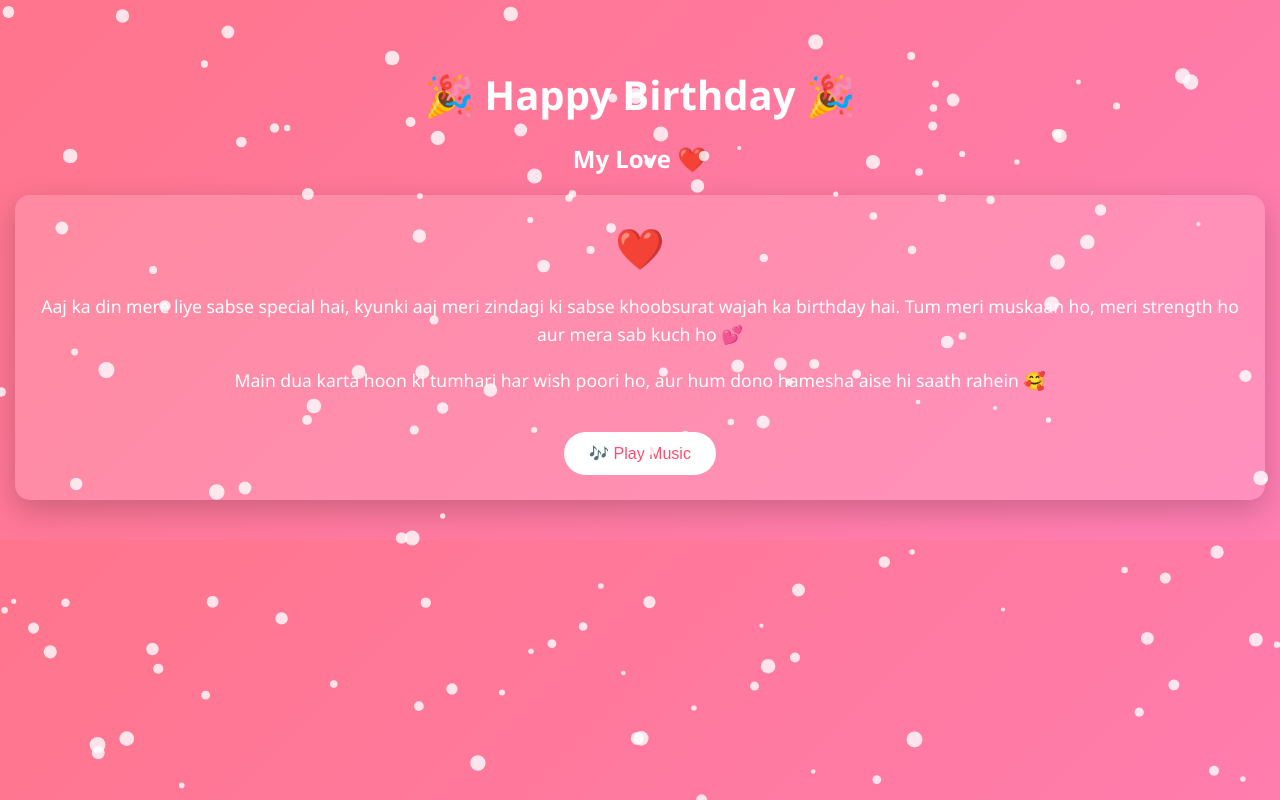
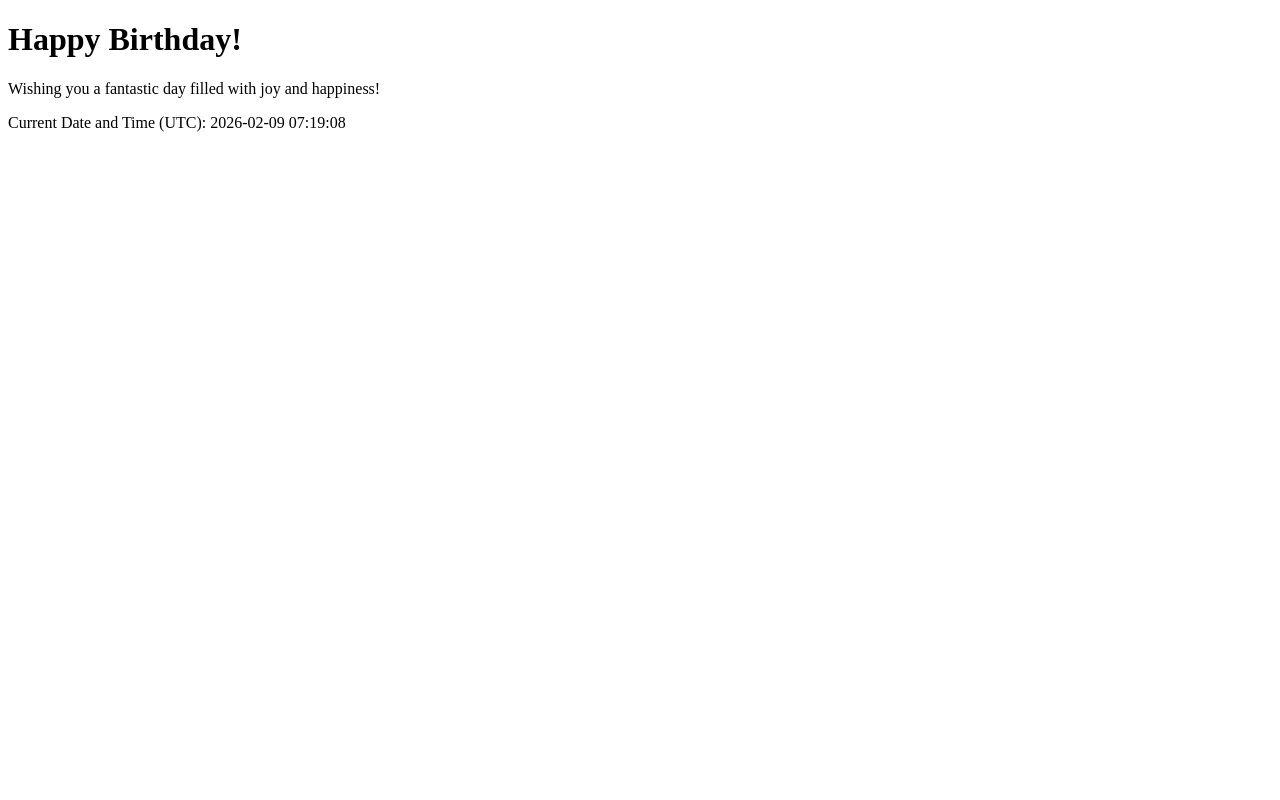
Before and after one commit to idakshmishra/Birthday-Wish-, a plain HTML site: page index.html in a window 1280 px wide. Drawn offline with Linux system fonts and the light colour scheme.

Commit message:
Create index.html file with birthday wish content

```diff
--- a/index.html
+++ b/index.html
@@ -1,133 +1,13 @@
 <!DOCTYPE html>
 <html lang="en">
 <head>
-<meta charset="UTF-8">
-<title>Happy Birthday My Love ❤️</title>
-<meta name="viewport" content="width=device-width, initial-scale=1.0">
-
-<style>
-body{
-    margin:0;
-    font-family: 'Segoe UI', sans-serif;
-    background: linear-gradient(135deg,#ff758c,#ff7eb3);
-    color:#fff;
-    text-align:center;
-    overflow:hidden;
-}
-.container{
-    padding:40px 15px;
-}
-h1{
-    font-size:2.5em;
-    margin-bottom:10px;
-}
-h2{
-    font-size:1.5em;
-    margin-bottom:20px;
-}
-.card{
-    background: rgba(255,255,255,0.15);
-    padding:25px;
-    border-radius:15px;
-    box-shadow:0 10px 30px rgba(0,0,0,0.2);
-}
-p{
-    font-size:1.1em;
-    line-height:1.6;
-}
-button{
-    background:#fff;
-    color:#ff4d6d;
-    border:none;
-    padding:12px 25px;
-    font-size:1em;
-    border-radius:25px;
-    cursor:pointer;
-    margin-top:20px;
-}
-button:hover{
-    background:#ffe3ea;
-}
-.heart{
-    font-size:40px;
-    animation: beat 1s infinite;
-}
-@keyframes beat{
-    0%{transform:scale(1)}
-    50%{transform:scale(1.2)}
-    100%{transform:scale(1)}
-}
-canvas{
-    position:fixed;
-    top:0;
-    left:0;
-    pointer-events:none;
-}
-</style>
+    <meta charset="UTF-8">
+    <meta name="viewport" content="width=device-width, initial-scale=1.0">
+    <title>Birthday Wish</title>
 </head>
-
 <body>
-<canvas id="confetti"></canvas>
-
-<div class="container">
-    <h1>🎉 Happy Birthday 🎉</h1>
-    <h2>My Love ❤️</h2>
-
-    <div class="card">
-        <div class="heart">❤️</div>
-        <p>
-            Aaj ka din mere liye sabse special hai,
-            kyunki aaj meri zindagi ki sabse khoobsurat wajah ka birthday hai.
-            Tum meri muskaan ho, meri strength ho aur mera sab kuch ho 💕
-        </p>
-        <p>
-            Main dua karta hoon ki tumhari har wish poori ho,
-            aur hum dono hamesha aise hi saath rahein 🥰
-        </p>
-
-        <button onclick="playMusic()">🎶 Play Music</button>
-    </div>
-</div>
-
-<audio id="music" loop>
-    <source src="https://www.soundhelix.com/examples/mp3/SoundHelix-Song-1.mp3" type="audio/mp3">
-</audio>
-
-<script>
-// Music
-function playMusic(){
-    document.getElementById("music").play();
-}
-
-// Confetti
-const canvas = document.getElementById('confetti');
-const ctx = canvas.getContext('2d');
-canvas.width = window.innerWidth;
-canvas.height = window.innerHeight;
-
-let confetti = [];
-for(let i=0;i<150;i++){
-    confetti.push({
-        x: Math.random()*canvas.width,
-        y: Math.random()*canvas.height,
-        r: Math.random()*6+2,
-        d: Math.random()*Math.PI*2
-    });
-}
-
-function draw(){
-    ctx.clearRect(0,0,canvas.width,canvas.height);
-    confetti.forEach(c=>{
-        ctx.beginPath();
-        ctx.arc(c.x,c.y,c.r,0,Math.PI*2);
-        ctx.fillStyle="rgba(255,255,255,0.8)";
-        ctx.fill();
-        c.y += 2;
-        if(c.y > canvas.height) c.y = 0;
-    });
-    requestAnimationFrame(draw);
-}
-draw();
-</script>
+    <h1>Happy Birthday!</h1>
+    <p>Wishing you a fantastic day filled with joy and happiness!</p>
+    <p>Current Date and Time (UTC): 2026-02-09 07:19:08</p>
 </body>
 </html>
```
